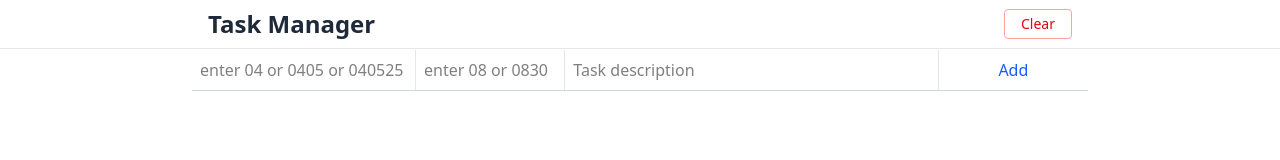
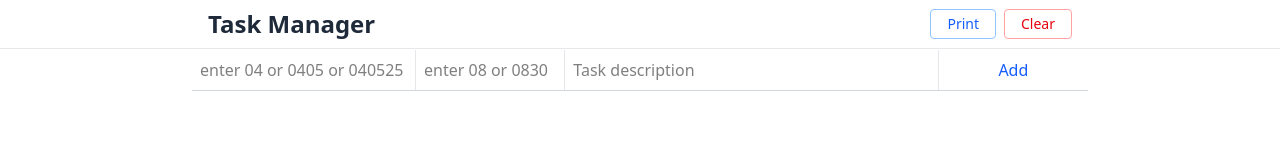
Before and after one commit to jili0/tailwind-task-manager, a React (Vite) app: page / in a window 1280 px wide. Shown: the top 160 px of the page. Built offline with nearby package versions, Linux system fonts and the light colour scheme.

Commit message:
add print function

```diff
--- a/src/App.jsx
+++ b/src/App.jsx
@@ -114,11 +114,17 @@ function App() {
     }
   };
 
+  // Simple print function
+  const printTasks = () => {
+    window.print();
+  };
+
   return (
-    <div className="min-h-screen bg-white">
+    <div className="min-h-screen bg-white print:p-0">
       <Header
         title="Task Manager"
         onClear={clearTasks}
+        onPrint={printTasks}
       />
       <div className="w-full max-w-4xl mx-auto bg-white">
         <TaskList
--- a/src/components/Header.jsx
+++ b/src/components/Header.jsx
@@ -1,10 +1,18 @@
 import React from 'react';
 
-function Header({ title, onClear }) {
+function Header({ title, onClear, onPrint }) {
   return (
     <header className="bg-white border-b border-gray-200">
       <div className="max-w-4xl mx-auto flex justify-between items-center py-2 px-4">
         <h1 className="text-2xl font-bold text-gray-800">{title}</h1>
+        <div className="flex space-x-2">
+          <button
+            onClick={onPrint}
+            className="px-4 py-1 text-sm border border-blue-300 text-blue-600 rounded hover:bg-blue-50"
+            title="Print tasks"
+          >
+            Print
+          </button>
           <button
             onClick={onClear}
             className="px-4 py-1 text-sm border border-red-300 text-red-600 rounded hover:bg-red-50"
@@ -13,6 +21,7 @@ function Header({ title, onClear }) {
             Clear
           </button>
         </div>
+      </div>
     </header>
   );
 }
```
Lines whose indentation alone changed are shown as unchanged.
